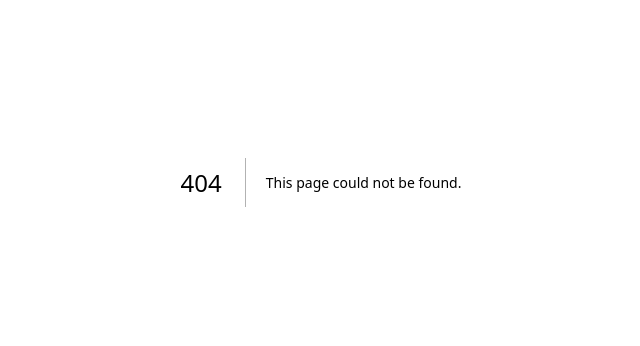
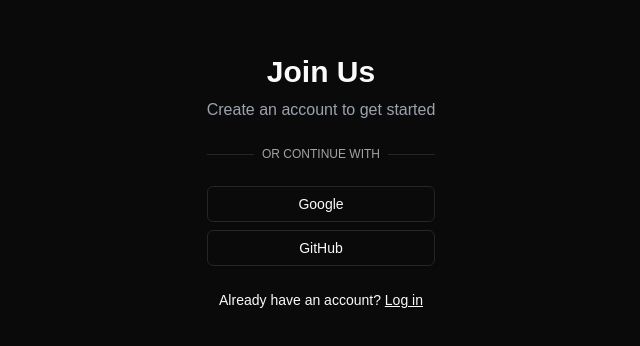
Before and after one commit to SH20RAJ/devsuit, a Next.js app: page /join in a window 1280 px wide. Before the commit this address had no page. Shown: the part 218-564 px from the top of the page, without its empty margins (319-959 px from the left). Built offline with nearby package versions, Linux system fonts and the light colour scheme.

Commit message:
join us page done

```diff
--- /dev/null
+++ b/src/app/(auth)/join/page.js
@@ -0,0 +1,10 @@
+import JoinUS from '@/components/join-us'
+import React from 'react'
+
+export default function page() {
+  return (
+    <div className='h-screen flex justify-center items-center w-full'>
+      <JoinUS/>
+    </div>
+  )
+}
--- a/src/app/layout.js
+++ b/src/app/layout.js
@@ -19,7 +19,7 @@
 
 export default function RootLayout({ children }) {
   return (
-    <html lang="en">
+    <html lang="en" className="dark">
       <body
         className={`${geistSans.variable} ${geistMono.variable} antialiased`}
       >
--- /dev/null
+++ b/src/components/join-us.js
@@ -0,0 +1,38 @@
+import Link from "next/link"
+import { Button } from "@/components/ui/button"
+
+export default function JoinUS() {
+  return (
+    <div className="mx-auto max-w-[350px] space-y-6">
+      <div className="space-y-2 text-center">
+        <h1 className="text-3xl font-bold">Join Us</h1>
+        <p className="text-gray-500 dark:text-gray-400">Create an account to get started</p>
+      </div>
+
+      <div className="relative">
+        <div className="absolute inset-0 flex items-center">
+          <span className="w-full border-t" />
+        </div>
+        <div className="relative flex justify-center text-xs uppercase">
+          <span className="bg-background px-2 text-muted-foreground">Or continue with</span>
+        </div>
+      </div>
+      <div className="flex flex-col space-y-2">
+        <Button variant="outline">
+          {/* <Icons.google className="mr-2 h-4 w-4" /> */}
+          Google
+        </Button>
+        <Button variant="outline">
+          {/* <Icons.gitHub className="mr-2 h-4 w-4" /> */}
+          GitHub
+        </Button>
+      </div>
+      <div className="text-center text-sm">
+        Already have an account?{" "}
+        <Link className="underline" href="#">
+          Log in
+        </Link>
+      </div>
+    </div>
+  )
+}
--- a/src/components/landing-page.js
+++ b/src/components/landing-page.js
@@ -41,7 +41,7 @@
                 </p>
               </div>
               <div className="space-x-4">
-                <Button>Get Started</Button>
+                <Link href={"/join"}><Button>Get Started</Button></Link>
                 <Button variant="outline">Learn More</Button>
               </div>
             </div>
```
Also changed, not shown: 1 other file (tests, documents, lock files or other folders).
